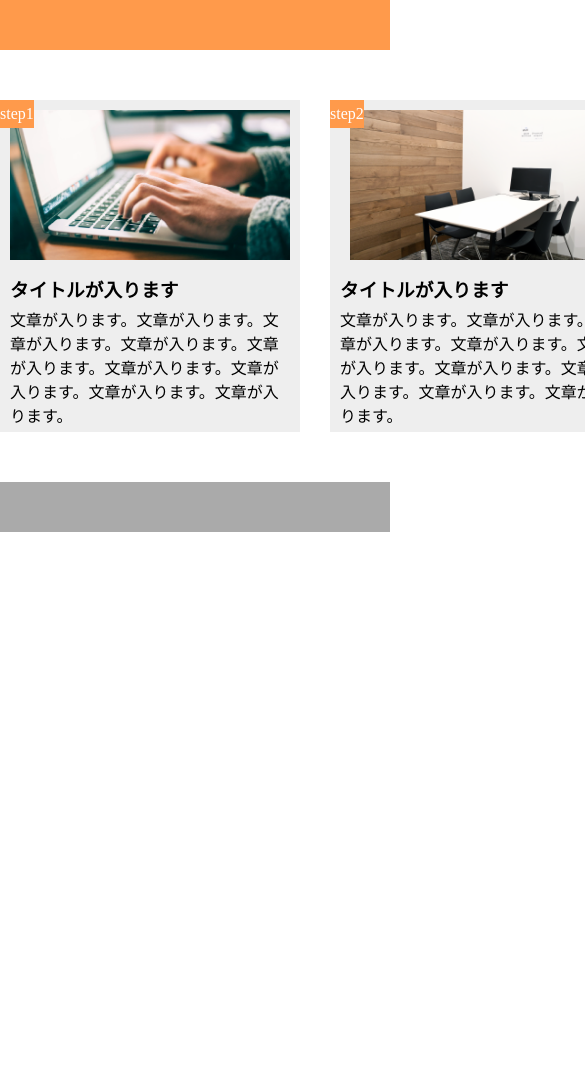
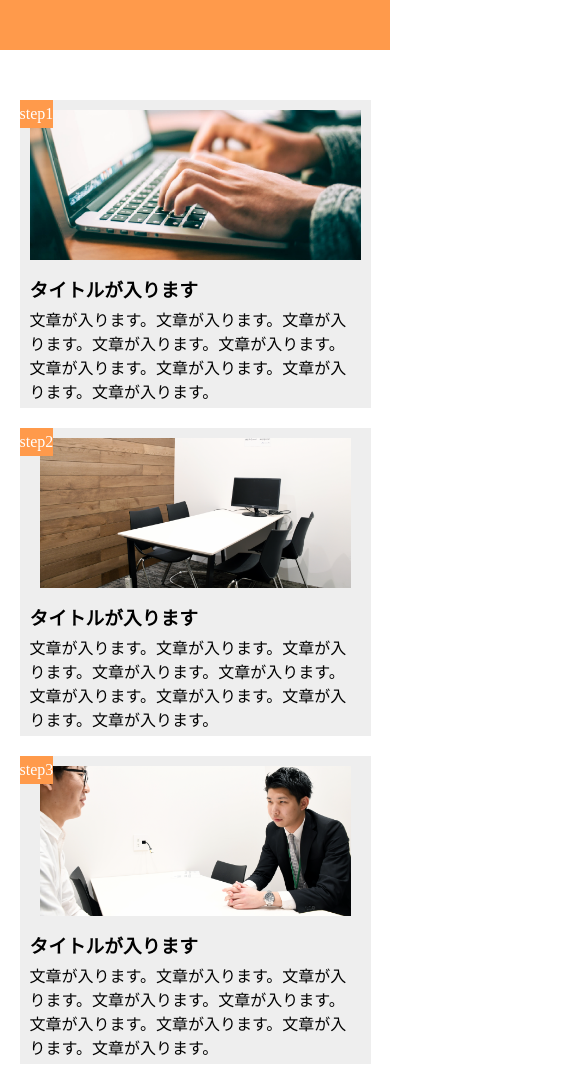
Before and after one commit to besumero628/DMMWEBCAMP-1-10-submit, a plain HTML site: page index.html in a window 390 px wide. Shown: the top 1067 px of the page, 585 px wide, since content can reach past the window. Before the commit the page ends 844 px from the top, so only its background shows below. Drawn offline with Linux system fonts and the light colour scheme.

Commit message:
[Finish] 1-10

```diff
--- a/style.css
+++ b/style.css
@@ -66,5 +66,18 @@ main {
 }
 
 @media screen and (max-width:768px) {
+  main {
+    width: 90%;
+    display: flex;
+    flex-wrap: wrap;
+  }
 
+  .flow {
+    width: 100%;
+    margin-bottom: 20px;
+  }
+
+  .flow:last-child {
+    margin-bottom: 0;
+  }
 }
```
